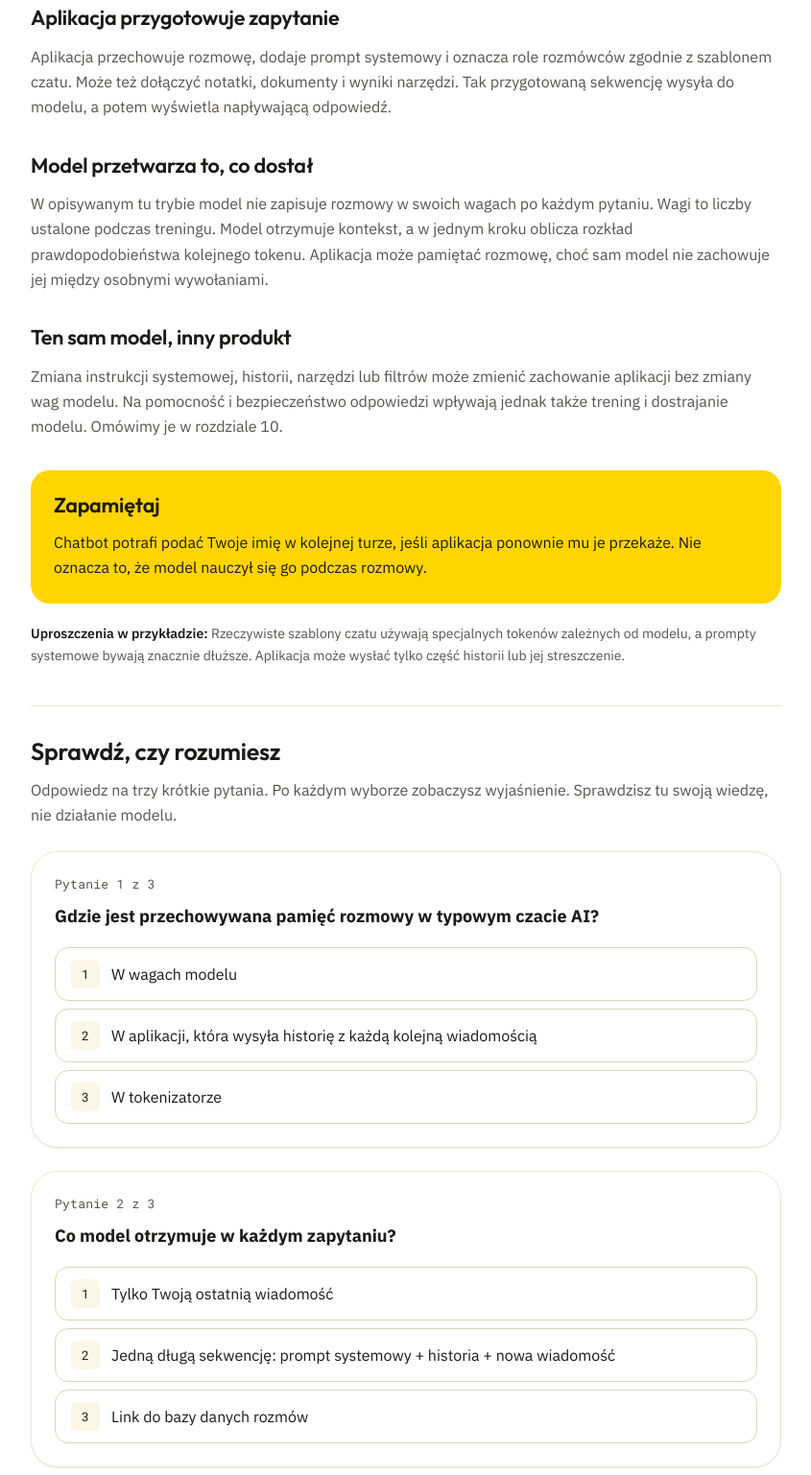
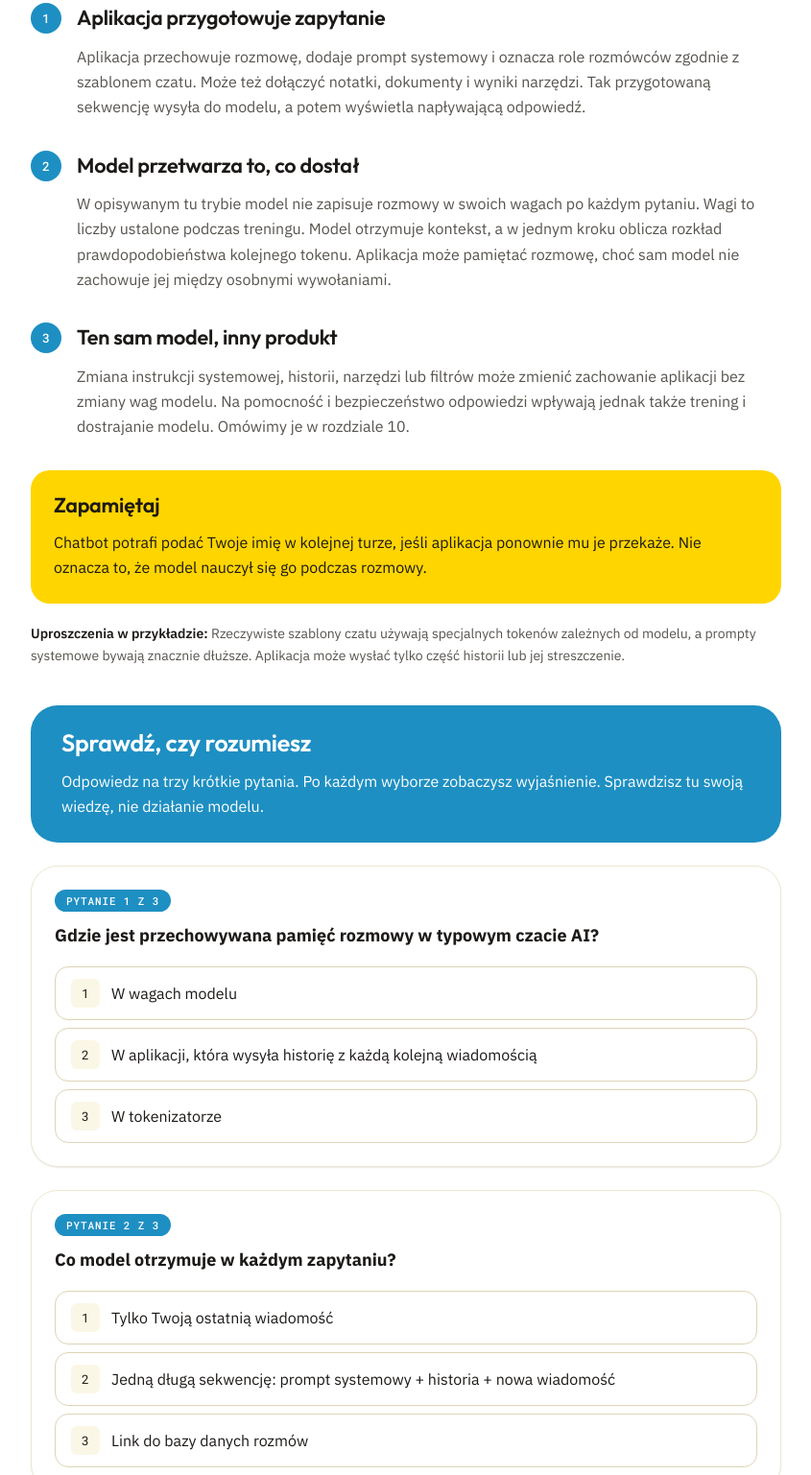
Before and after one commit to workszop/in-the-chat, a plain HTML site: page edulab_app.html in a window 1280 px wide. Shown: the part 974-2511 px from the top of the page at 96% size, without its empty margins (352-1197 px from the left). Drawn offline with Linux system fonts and the light colour scheme.

Commit message:
Add blue accents to split lesson parts
Numbered blue badges on lesson and recap sections, a solid blue quiz
header block, blue question chips and a blue quiz stat card on the
results page. Yellow stays the primary colour.

Co-Authored-By: Claude Opus 5.5 <noreply@anthropic.com>

```diff
--- a/edulab_app.html
+++ b/edulab_app.html
@@ -228,6 +228,9 @@ body.edu { background: var(--paper); color: var(--ink); font-family: var(--font-
   --app-index-top: 105px;
   --app-header-blur: 12px;
   --app-duration: 160ms;
+  --app-badge: 32px;
+  --app-chip-type: 11px;
+  --app-chip-tracking: .08em;
 }
 
 /* ─── Foundation ─── */
@@ -313,7 +316,8 @@ progress::-moz-progress-bar { background: var(--yellow); border-radius: var(--r-
 .probabilities { margin: var(--sp-5) 0; display: grid; gap: var(--sp-3); }
 .probability-row { display: grid; grid-template-columns: minmax(0, 1fr) minmax(0, 2fr) auto; gap: var(--sp-3); align-items: center; font-family: var(--font-mono); font-size: var(--caption); color: var(--ink); }
 .probability-row progress { height: var(--sp-2); }
-.lesson-section { margin: var(--sp-8) 0; }
+.lesson-section { margin: var(--sp-8) 0; display: grid; grid-template-columns: var(--app-badge) minmax(0, 1fr); gap: var(--sp-4); align-items: start; }
+.section-number, .recap-number { display: flex; align-items: center; justify-content: center; width: var(--app-badge); height: var(--app-badge); background: var(--blue-soft); color: var(--blue-ink); border-radius: var(--r-pill); font-family: var(--font-mono); font-size: var(--caption); font-weight: 500; }
 .edu h3.section-title { font-size: var(--app-section-title); line-height: var(--app-tight-leading); margin-bottom: var(--sp-3); }
 .lesson-section p + p { margin-top: var(--sp-3); }
 .source-link { display: inline-block; margin-top: var(--sp-3); font-size: var(--body-sm); }
@@ -323,16 +327,16 @@ progress::-moz-progress-bar { background: var(--yellow); border-radius: var(--r-
 .caveat { color: var(--ink-2); font-size: var(--body-sm) !important; }
 .caveat strong { color: var(--ink); }
 .recap-list { list-style: none; padding: 0; margin: var(--sp-8) 0; display: grid; gap: var(--sp-5); }
-.recap-item { display: grid; grid-template-columns: var(--sp-10) minmax(0, 1fr); gap: var(--sp-4); }
-.recap-number { display: flex; align-items: center; justify-content: center; width: var(--sp-10); height: var(--sp-10); background: var(--paper-3); color: var(--ink); border-radius: var(--r-pill); font-family: var(--font-mono); font-size: var(--body-sm); }
+.recap-item { display: grid; grid-template-columns: var(--app-badge) minmax(0, 1fr); gap: var(--sp-4); align-items: start; }
 .edu .recap-item h3 { font-size: var(--app-section-title); margin-bottom: var(--sp-2); }
 
 /* ─── Knowledge checks ─── */
-.knowledge-check { margin-top: var(--sp-10); padding-top: var(--sp-8); border-top: var(--app-rule) solid var(--line); }
+.knowledge-check { margin-top: var(--sp-10); }
+.quiz-head { padding: var(--sp-6) var(--sp-8); border-radius: var(--r-xl); background: var(--blue-soft); color: var(--blue-ink); }
 .edu .knowledge-check h3 { font-size: var(--h3); }
 .quiz-intro { margin-top: var(--sp-3); }
 .question { margin-top: var(--sp-6); padding: var(--sp-6); border: var(--app-rule) solid var(--line); border-radius: var(--r-xl); background: var(--surface); box-shadow: var(--shadow-sm); }
-.question-number { font-family: var(--font-mono); font-size: var(--caption); color: var(--ink-2); margin-bottom: var(--sp-3); letter-spacing: var(--app-mono-tracking); }
+.question-number { display: inline-flex; align-items: center; padding: var(--sp-1) var(--sp-3); margin-bottom: var(--sp-3); border-radius: var(--r-pill); background: var(--blue-soft); color: var(--blue-ink); font-family: var(--font-mono); font-size: var(--app-chip-type); font-weight: 500; letter-spacing: var(--app-chip-tracking); text-transform: uppercase; }
 .edu h4.question-title { font-family: var(--font-sans); font-size: var(--body-lg); line-height: var(--app-tight-leading); margin-bottom: var(--sp-5); }
 .answer-list { display: grid; gap: var(--sp-2); }
 .answer { width: 100%; min-height: var(--app-touch); display: flex; align-items: center; gap: var(--sp-3); padding: var(--sp-3) var(--sp-4); border: var(--app-rule) solid var(--line-2); border-radius: var(--r-md); color: var(--ink); background: var(--surface); text-align: var(--app-body-align); font-size: var(--body); line-height: var(--app-tight-leading); transition: background var(--app-duration); }
@@ -361,7 +365,8 @@ progress::-moz-progress-bar { background: var(--yellow); border-radius: var(--r-
 /* ─── Results and tools ─── */
 .results-stats { display: grid; grid-template-columns: repeat(2, minmax(0, 1fr)); gap: var(--sp-4); margin: var(--sp-6) 0; }
 .stat-card { padding: var(--sp-6); background: var(--paper-2); border-radius: var(--r-xl); }
-.stat-card:first-child { background: var(--yellow); color: var(--yellow-ink); }
+.stat-card[data-result="reading"] { background: var(--yellow-soft); color: var(--yellow-ink); }
+.stat-card[data-result="quiz"] { background: var(--blue-soft); color: var(--blue-ink); }
 .stat-number { display: block; font-family: var(--font-display); font-size: var(--app-stat-type); font-weight: var(--app-title-weight); line-height: var(--app-title-leading); margin-bottom: var(--sp-3); }
 .stat-label { font-size: var(--body); line-height: var(--app-tight-leading); }
 .result-list { list-style: none; margin: var(--sp-8) 0; padding: 0; display: grid; gap: var(--sp-3); }
@@ -414,6 +419,8 @@ dialog::backdrop { background: var(--app-dialog-backdrop); }
   .question { padding: var(--sp-5) var(--sp-4); }
   .answer { padding: var(--sp-3); gap: var(--sp-2); }
   .takeaway { padding: var(--sp-5); }
+  .quiz-head { padding: var(--sp-5); }
+  .lesson-section, .recap-item { gap: var(--sp-3); }
   .reading-row { align-items: stretch; }
   .reading-row .button { width: 100%; }
   .results-stats { gap: var(--sp-3); }
@@ -1608,7 +1615,9 @@ function buildQuiz() {
   const title = node('h3', '', t('quizTitle'));
   title.id = 'quizTitle';
   quiz.setAttribute('aria-labelledby', title.id);
-  quiz.append(title, node('p', 'quiz-intro', t('quizIntro')));
+  const head = node('div', 'quiz-head edu-block');
+  head.append(title, node('p', 'quiz-intro', t('quizIntro')));
+  quiz.append(head);
   questions.forEach((question, index) => quiz.append(buildQuestion(question, index, questions.length)));
   const retryRow = node('div', 'retry-row');
   const retry = button('retry', 'retry');
@@ -1659,7 +1668,9 @@ function renderLesson() {
       source.rel = 'noopener noreferrer';
       content.append(source);
     }
-    if (state.chapter === TOTAL) section.append(node('span', 'recap-number', String(index)));
+    const badge = node('span', state.chapter === TOTAL ? 'recap-number' : 'section-number', String(index));
+    badge.setAttribute('aria-hidden', 'true');
+    section.append(badge);
     section.append(content);
     sections.append(section);
   }
```
